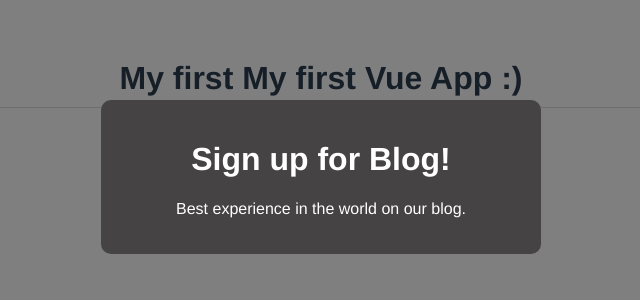
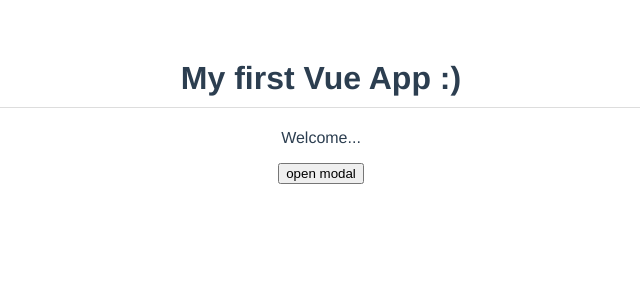
Before and after one commit to andreirosca92/Vue.js-Projects, a Vue app: page / in a window 1280 px wide. Shown: the top 300 px of the page, without its empty margins (319-959 px from the left). Built offline with nearby package versions, Linux system fonts and the light colour scheme.

Commit message:
slots Vue.js 3

```diff
--- a/src/App.vue
+++ b/src/App.vue
@@ -1,7 +1,17 @@
 <template>
-  <h1>My first {{ title }}</h1>
-  <br />
-  <ModalVue :header="header" :text="text" theme="dark" />
+  <h1>{{ title }}</h1>
+  <p>Welcome...</p>
+  <div v-if="showModal">
+    <ModalVue theme="dark" @close="toggleModal">
+      <template v-slot:links>
+        <a href="#">sign up now</a>
+        <a href="#">more info</a>
+      </template>
+      <h1>"Sign up for Blog!"</h1>
+      <p>"Best experience in the world on our blog."</p>
+    </ModalVue>
+  </div>
+  <button @click="toggleModal">open modal</button>
 </template>
 
 <script>
@@ -14,7 +24,13 @@ export default {
       title: "My first Vue App :)",
       header: "Sign up for Blog!",
       text: "Best experience in the world on our blog.",
+      showModal: false,
     };
+  },
+  methods: {
+    toggleModal() {
+      this.showModal = !this.showModal;
+    },
   },
   components: {
     ModalVue,
--- a/src/components/Modal.vue
+++ b/src/components/Modal.vue
@@ -1,14 +1,21 @@
 <template>
-  <div class="backdrop">
+  <div class="backdrop" @click="closeModal">
     <div class="modal" :class="{ dark: theme === 'dark' }">
-      <h1>{{ header }}</h1>
-      <p>{{ text }}</p>
+      <slot></slot>
+      <div class="actions">
+        <slot name="links"></slot>
+      </div>
     </div>
   </div>
 </template>
 <script>
 export default {
-  props: ["header", "text", "theme"],
+  props: ["theme"],
+  methods: {
+    closeModal() {
+      this.$emit("close");
+    },
+  },
 };
 </script>
 
@@ -35,6 +42,19 @@ export default {
 .modal p {
   font-style: normal;
 }
+.modal .actions {
+  text-align: center;
+  margin: 30px 0 10px 0;
+}
+.modal .actions a {
+  color: #eee;
+  padding: 8px;
+  border: 1px solid #eee;
+  border-radius: 4px;
+  text-decoration: none;
+  margin: 10px;
+}
+
 .modal.dark {
   background: rgb(69, 67, 67);
   color: white;
@@ -42,4 +62,10 @@ export default {
 .modal.dark h1 {
   color: white;
 }
+.modal.dark .actions {
+  color: white;
+}
+.modal.sale .actions a {
+  color: white;
+}
 </style>
```
